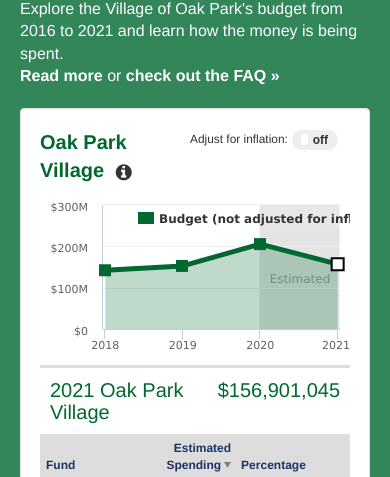
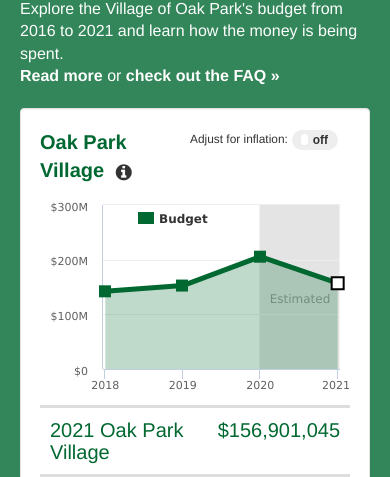
Before and after one commit to derekeder/oak-park-budget, a plain HTML site: page index.html in a window 390 px wide. Shown: the part 172-649 px from the top of the page. Drawn offline with Linux system fonts and the light colour scheme.

Commit message:
more mobile tweaks

```diff
--- a/css/custom.css
+++ b/css/custom.css
@@ -76,12 +76,11 @@ a:focus { outline: 0;}
 }
 
 #timeline-chart {
-  height: 180px;
+  height: 220px;
   width: 100%;
 }
 
 #main-chart {
-    min-height: 200px;
     width: 100%;
 }
 
--- a/js/views/mainChartView.js
+++ b/js/views/mainChartView.js
@@ -76,7 +76,7 @@ app.MainChartView = Backbone.View.extend({
         else{
             var main_chart_actuals = nominal_actuals
             var main_chart_ests = nominal_ests
-            var legend_append = ' (not adjusted for inflation)'
+            var legend_append = ''
         }
 
         var minValuesArray = $.grep(main_chart_ests.concat(main_chart_actuals),
```
